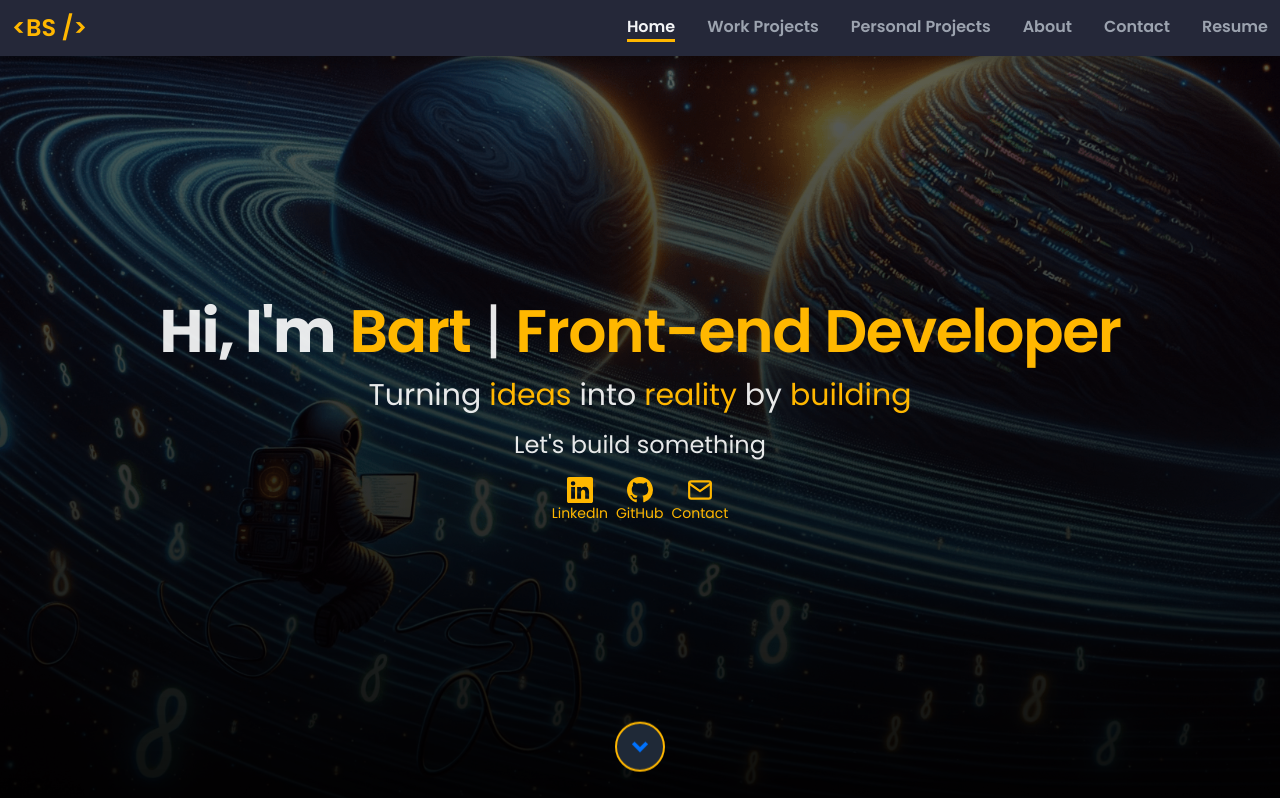
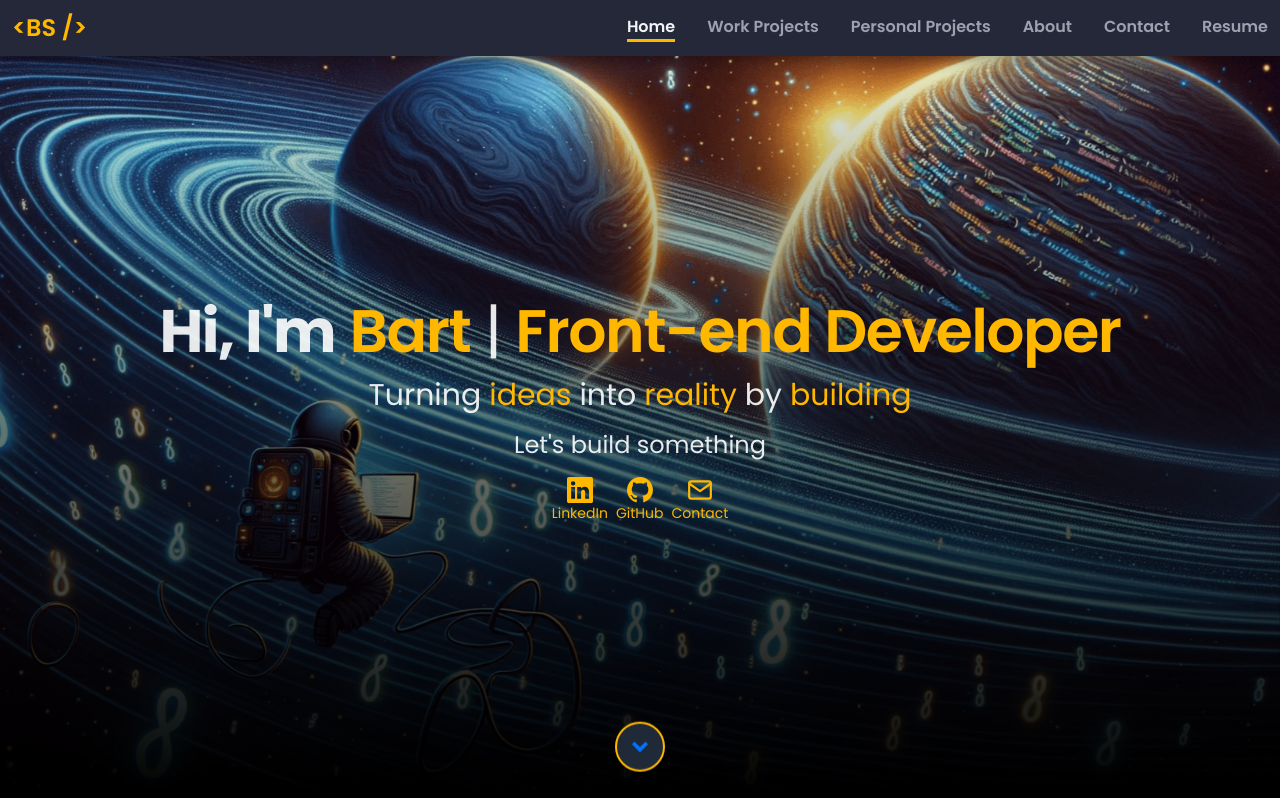
Before and after one commit to bartswierz/portfolio-website-updated, a Next.js app: page / in a window 1280 px wide. Shown: the top 798 px of the page. Built offline with nearby package versions, Linux system fonts and the light colour scheme; what tailwindcss-animated would draw is missing.

Commit message:
updated background image to be a nextjs optimized image

```diff
--- /dev/null
+++ b/src/app/components/AppBackground.tsx
@@ -0,0 +1,19 @@
+import Image from "next/image";
+
+export const AppBackground = () => {
+  return (
+    <div className="fixed left-0 top-0 right-0 bottom-0 z-[-1]">
+      <Image
+        src="/assets/DALLE_space.png"
+        alt="Space with planets and an astronaut coding on a laptop in space - Generated by AI - CHATGPT DALLE"
+        className="object-cover object-center z-[-1]"
+        fill={true}
+        priority={true}
+        quality={100}
+      />
+      <div className="fixed inset-0 bg-gradient-to-b from-transparent to-black z-[1] top-0 left-0 right-0 bottom-0"></div>
+    </div>
+  );
+};
+
+export default AppBackground;
--- a/src/app/globals.css
+++ b/src/app/globals.css
@@ -58,17 +58,18 @@ body {
   -ms-animation: gradient 10s ease infinite; */
 
   /* Image credit: Dall-E AI Generated Background Image - https://chat.openai.com/ */
-  background-image: linear-gradient(rgba(0, 0, 0, 0.6), rgba(0, 0, 0, 0.95)), url(/assets/DALLE_space.png);
+  /* background-image: linear-gradient(rgba(0, 0, 0, 0.6), rgba(0, 0, 0, 0.95)), url(/assets/DALLE_space.png);
   -webkit-background-size: cover;
   -moz-background-size: cover;
   -o-background-size: cover;
   background-size: cover;
-  /* background-size: contain; */
   background-position: center;
   background-repeat: no-repeat;
   background-attachment: fixed;
+  height: calc(var(--initial-vh) + 60px); */
+
+  /* background-size: contain; */
   /* height: calc(100vh + 60px); */
-  height: calc(var(--initial-vh) + 60px);
 }
 
 @keyframes gradient {
@@ -178,7 +179,7 @@ body {
   /* background-color: blue; Adjust the color as needed */
 }
 
-//UNDERLINE HOVER EFFECT
+/* //UNDERLINE HOVER EFFECT */
 /* Custom styles for the underline effect */
 .underline-effect::before,
 .underline-effect::after {
--- a/src/app/layout.tsx
+++ b/src/app/layout.tsx
@@ -3,6 +3,8 @@ import type { Metadata } from "next";
 import Navbar_ from "./components/Navbar/Navbar";
 import { Poppins } from "next/font/google";
 import Footer from "./components/Footer/Footer";
+import Image from "next/image";
+import AppBackground from "./components/AppBackground";
 
 export const metadata: Metadata = {
   title: "Bartosz Swierzynski - Portfolio",
@@ -20,11 +22,11 @@ export default function RootLayout({ children }: { children: React.ReactNode })
   return (
     <html lang="en" className="dark text-primary overflow-x-hidden">
       <body className={`${poppins.className} bg-gray-200 dark:from-slate-800- dark:bg-slate-900`}>
+        {/* BACKGROUND IMAGE - FIXED */}
+        <AppBackground />
         <Navbar_ />
         {children}
-        {/* <div className="absolute bottom-0 left-0 right-0 z-[-1]"> */}
         <Footer />
-        {/* </div> */}
       </body>
     </html>
   );
```
Also changed, not shown: package.json (+4 -4 lines), 1 other file (tests, documents, lock files or other folders).
